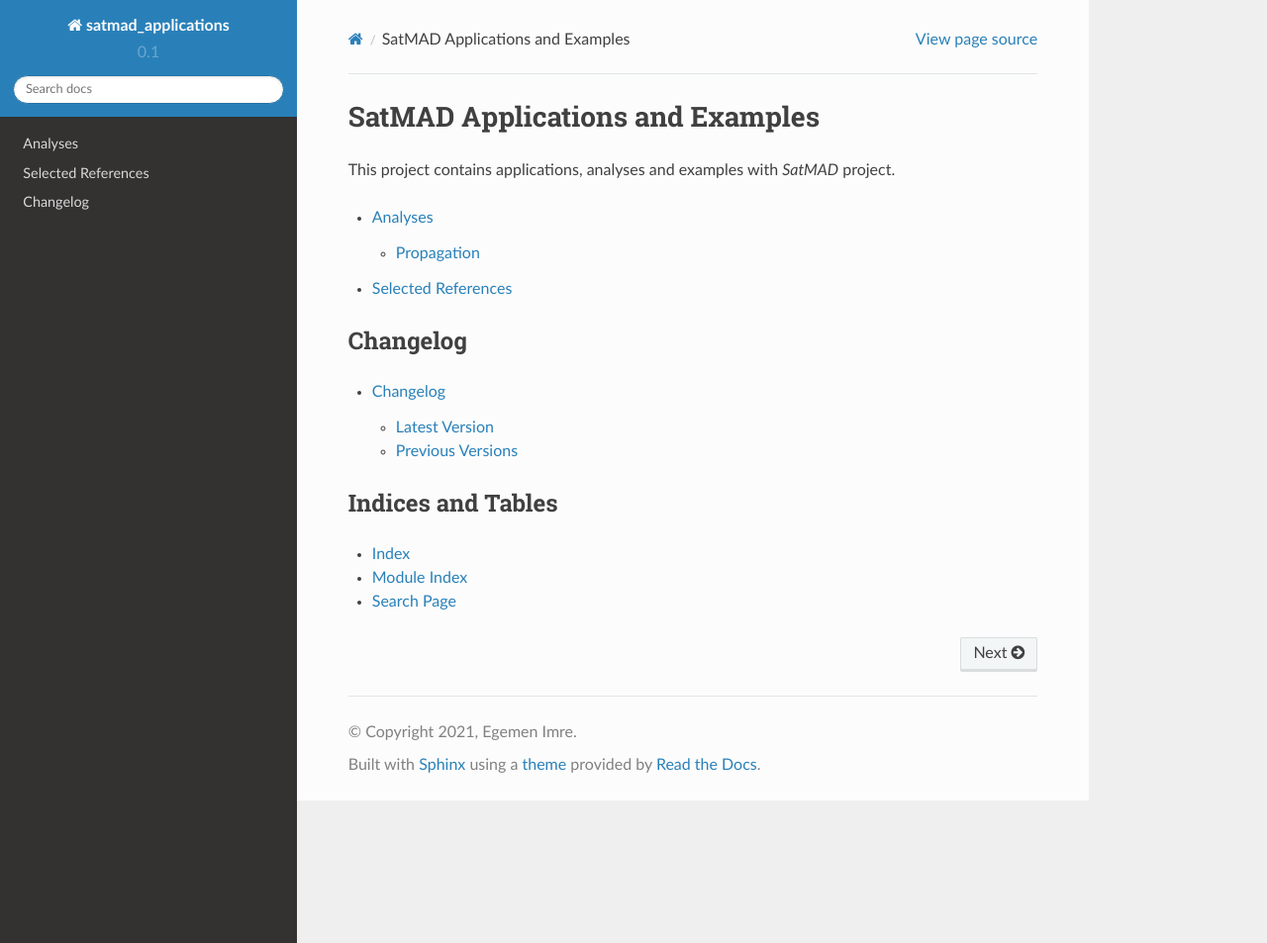
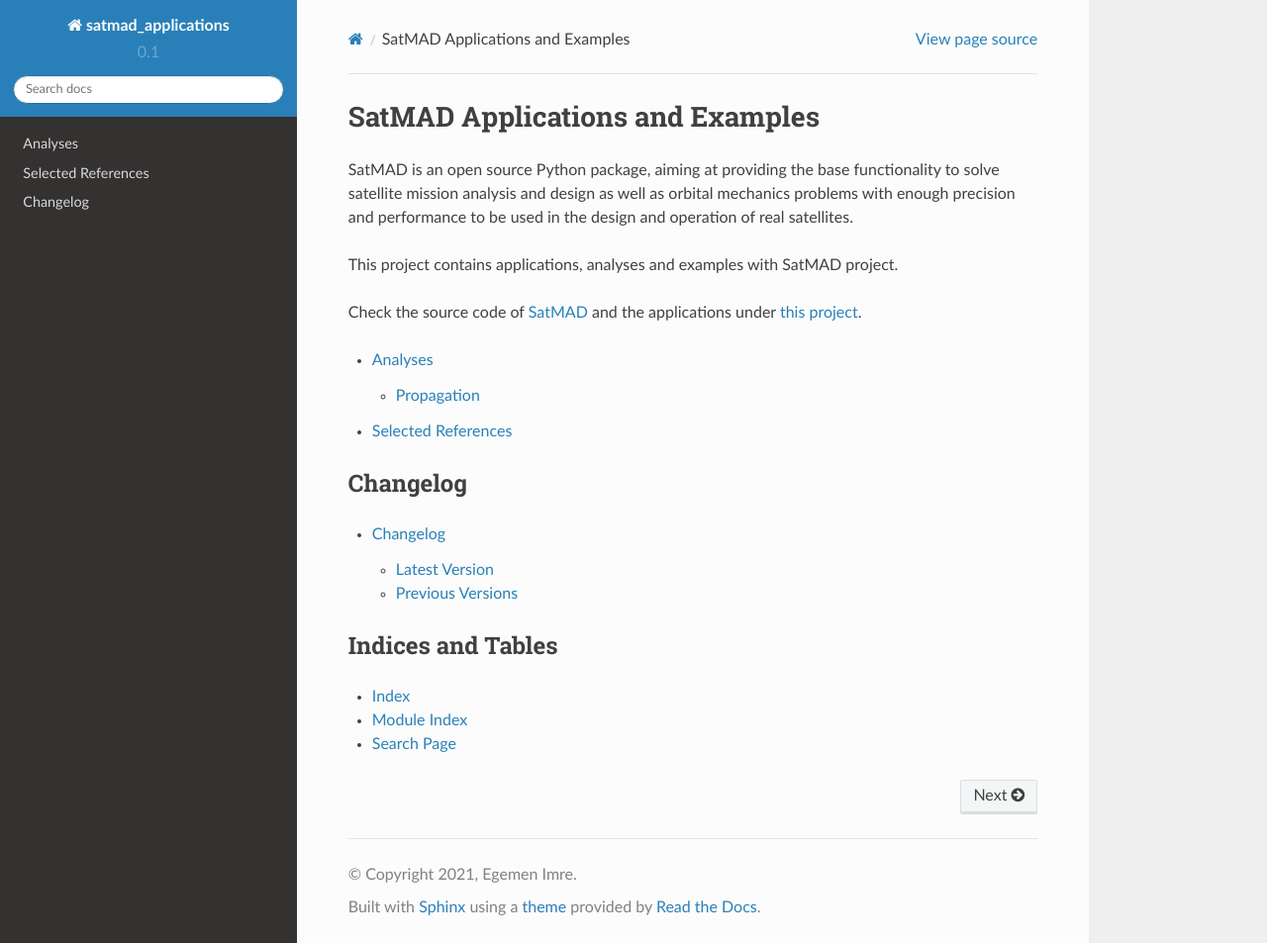
Before and after one commit to egemenimre/satmad_applications, a Sphinx documentation site: the page built from docs/index.rst, in a window 1280 px wide and 953 px high. Shown: the whole window at 99% size. Built offline with Sphinx 7.4.7 and the Read the Docs theme 2.0.0, drawn with Linux system fonts in a browser that asks for light colours.

Commit message:
Added file contents

```diff
--- a/docs/index.rst
+++ b/docs/index.rst
@@ -1,7 +1,14 @@
 SatMAD Applications and Examples
 =============================================
 
-This project contains applications, analyses and examples with `SatMAD` project.
+SatMAD is an open source Python package, aiming at providing the base functionality to solve
+satellite mission analysis and design as well as orbital mechanics problems with enough precision and performance
+to be used in the design and operation of real satellites.
+
+This project contains applications, analyses and examples with SatMAD project.
+
+Check the source code of `SatMAD <https://github.com/egemenimre/satmad>`_ and the applications under `this
+project <https://github.com/egemenimre/satmad_applications>`_.
 
 
 .. toctree::
```
Also changed, not shown: README.rst (+56 -1 lines), docs/analyses.rst (+9 -2 lines).
